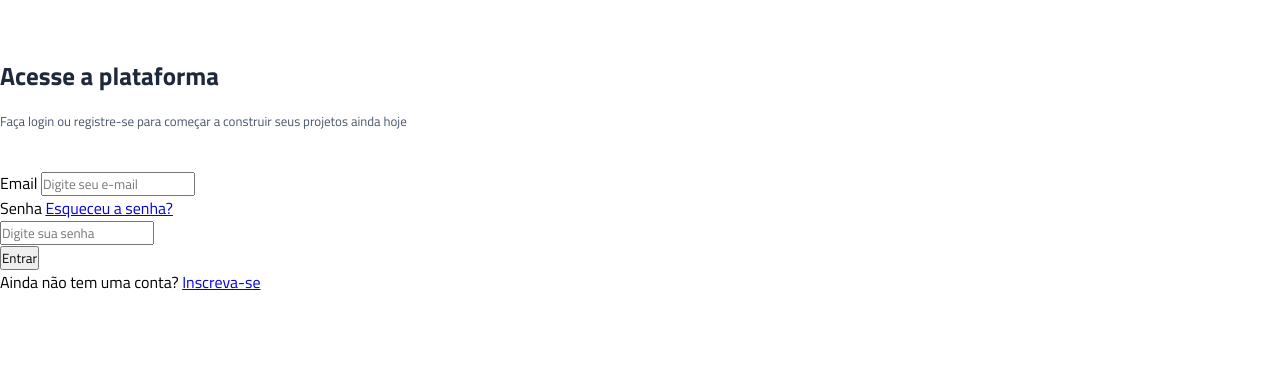
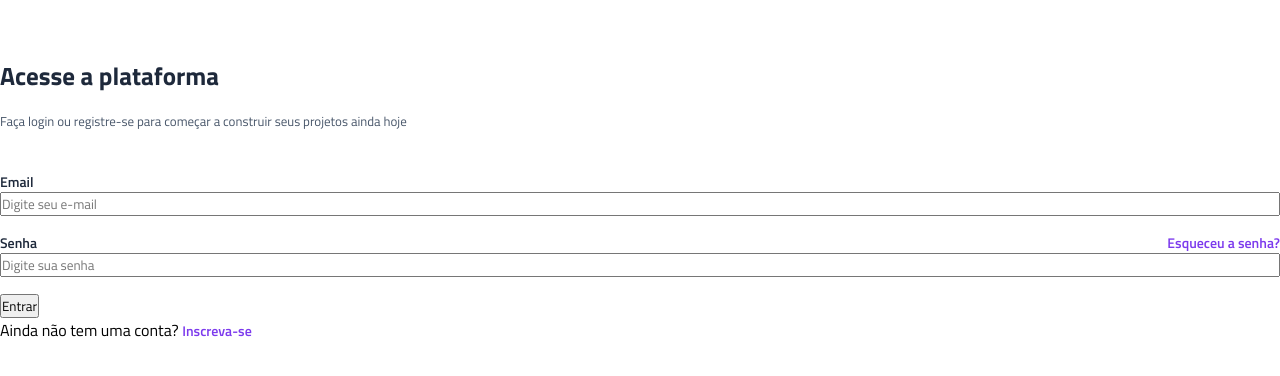
Before and after one commit to Leciane-Silva12A/Vertigo., a plain HTML site: page index.html in a window 1280 px wide. Shown: the part 136-512 px from the top of the page. Drawn offline with Linux system fonts and the light colour scheme.

Commit message:
estilização dos labels e das âncoras de seção de login

```diff
--- a/style.css
+++ b/style.css
@@ -8,6 +8,7 @@
 :root{
     --gray-800: #1e293b;
     --gray-600: #475569;
+    --purple: #7c3aed;
 }
 
 header {
@@ -38,3 +39,32 @@ main{
     font-size: 0.8125rem;
     color: var(--gray-600);
 }
+
+.input-box{
+    display: flex;
+    flex-direction: column;
+    margin-bottom: 1rem;
+}
+
+.input-box div{
+    display: flex;
+    justify-content: space-between;
+    align-items: center;
+}
+
+.login label{
+    font-size: 0.875rem;
+    color: var(--gray-800);
+    font-weight: 600;
+}
+
+.login a {
+    color: var(--purple);
+    text-decoration: none;
+    font-size: 0.875rem;
+    font-weight: 600;
+}
+
+.login a:hover {
+    text-decoration: underline;
+}
```
